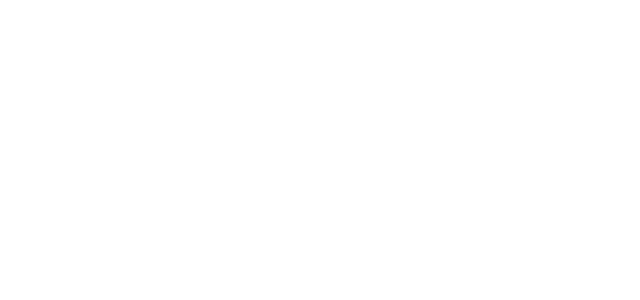
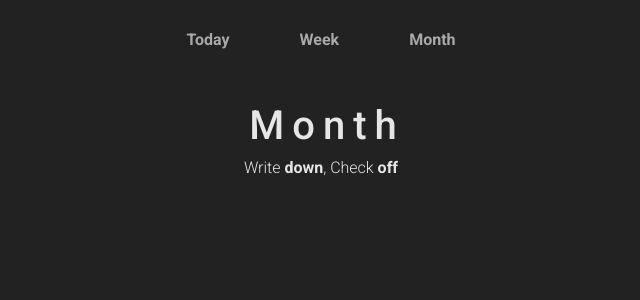
Before and after one commit to noel-pena/TDL-TypeScript, a React (Vite) app: page /#/month in a window 1280 px wide. Before the commit this address had no page. Shown: the top 300 px of the page, without its empty margins (319-959 px from the left). Built offline with nearby package versions, Linux system fonts and the light colour scheme.

Commit message:
month, week, today component add

```diff
--- a/src/App.tsx
+++ b/src/App.tsx
@@ -1,7 +1,7 @@
 import { HashRouter as Router, Route, Routes } from "react-router-dom";
 import {TodayNotes} from "./pages/TodayNotes";
-// import WeekNotes from "./pages/WeekNotes";
-// import MonthNotes from "./pages/MonthNotes";
+import {WeekNotes} from "./pages/WeekNotes";
+import {MonthNotes} from "./pages/MonthNotes";
 
 function App() {
 
@@ -10,8 +10,8 @@
         <Router>
             <Routes>
                 <Route path="/" element={<TodayNotes />} />
-                {/*<Route path="/week" element={<WeekNotes />} />*/}
-                {/*<Route path="/month" element={<MonthNotes />} />*/}
+                <Route path="/week" element={<WeekNotes />} />
+                <Route path="/month" element={<MonthNotes />} />
             </Routes>
         </Router>
     </>
--- a/src/pages/MonthNotes.tsx
+++ b/src/pages/MonthNotes.tsx
@@ -0,0 +1,24 @@
+import { Header } from "../components/Header";
+import { Title } from "../components/Title";
+// import { Items } from "../components/Items";
+// import { AddItem } from "../components/sub-components/AddItem";
+// import { Footer } from "../components/Footer";
+import {CssBaseline, Container, Stack, ThemeProvider} from "@mui/material";
+import theme from "../theme/theme.ts";
+
+export const MonthNotes = () => {
+    return (
+        <Container>
+            <ThemeProvider theme={theme}>
+                <CssBaseline />
+                <Header />
+                <Stack>
+                    <Title titlePage="Month" />
+                    {/*<AddItem customPostRoute="/api/add"*/}
+                    {/*<Items getRequest="items" />*/}
+                    {/*<Footer />*/}
+                </Stack>
+            </ThemeProvider>
+        </Container>
+    );
+}
--- a/src/pages/WeekNotes.tsx
+++ b/src/pages/WeekNotes.tsx
@@ -0,0 +1,24 @@
+import { Header } from "../components/Header";
+import { Title } from "../components/Title";
+// import { Items } from "../components/Items";
+// import { AddItem } from "../components/sub-components/AddItem";
+// import { Footer } from "../components/Footer";
+import {CssBaseline, Container, Stack, ThemeProvider} from "@mui/material";
+import theme from "../theme/theme.ts";
+
+export const WeekNotes = () => {
+    return (
+        <Container>
+            <ThemeProvider theme={theme}>
+                <CssBaseline />
+                <Header />
+                <Stack>
+                    <Title titlePage="Week" />
+                    {/*<AddItem customPostRoute="/api/add"*/}
+                    {/*<Items getRequest="items" />*/}
+                    {/*<Footer />*/}
+                </Stack>
+            </ThemeProvider>
+        </Container>
+    );
+}
```
